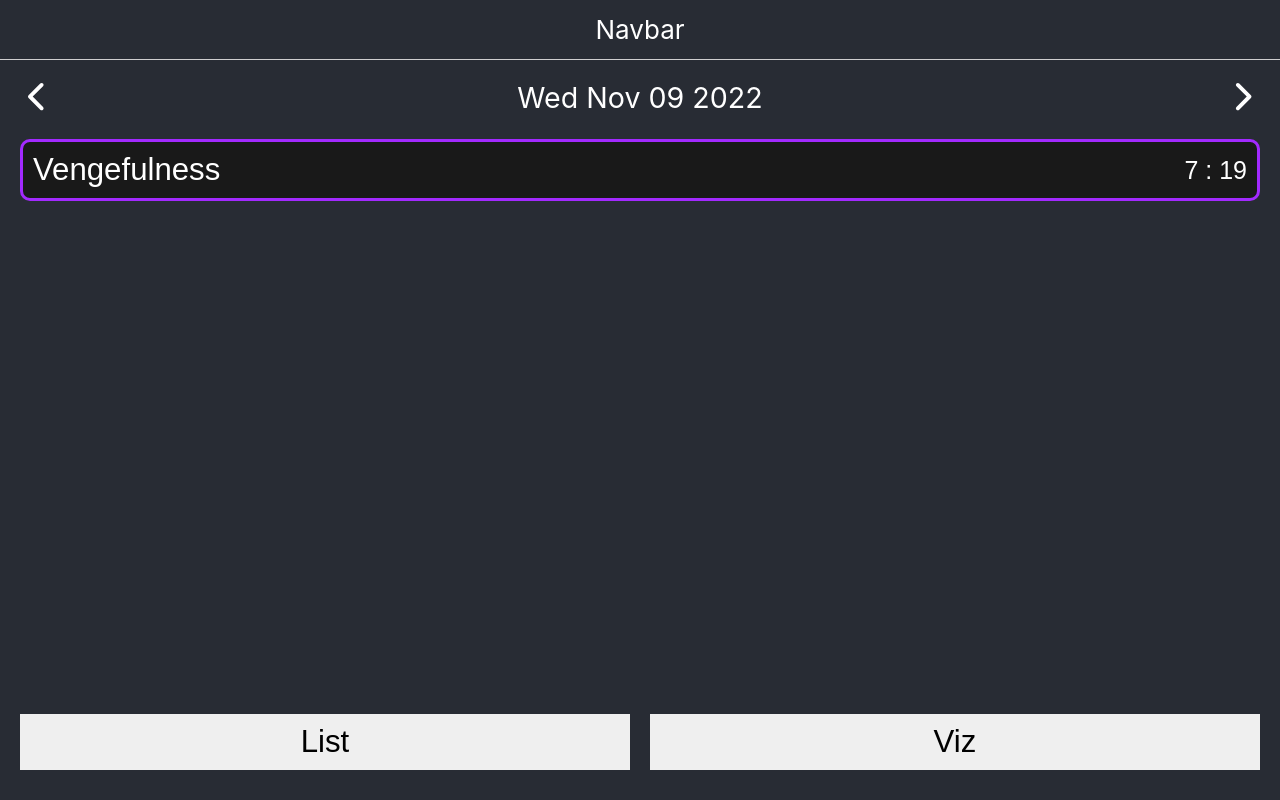
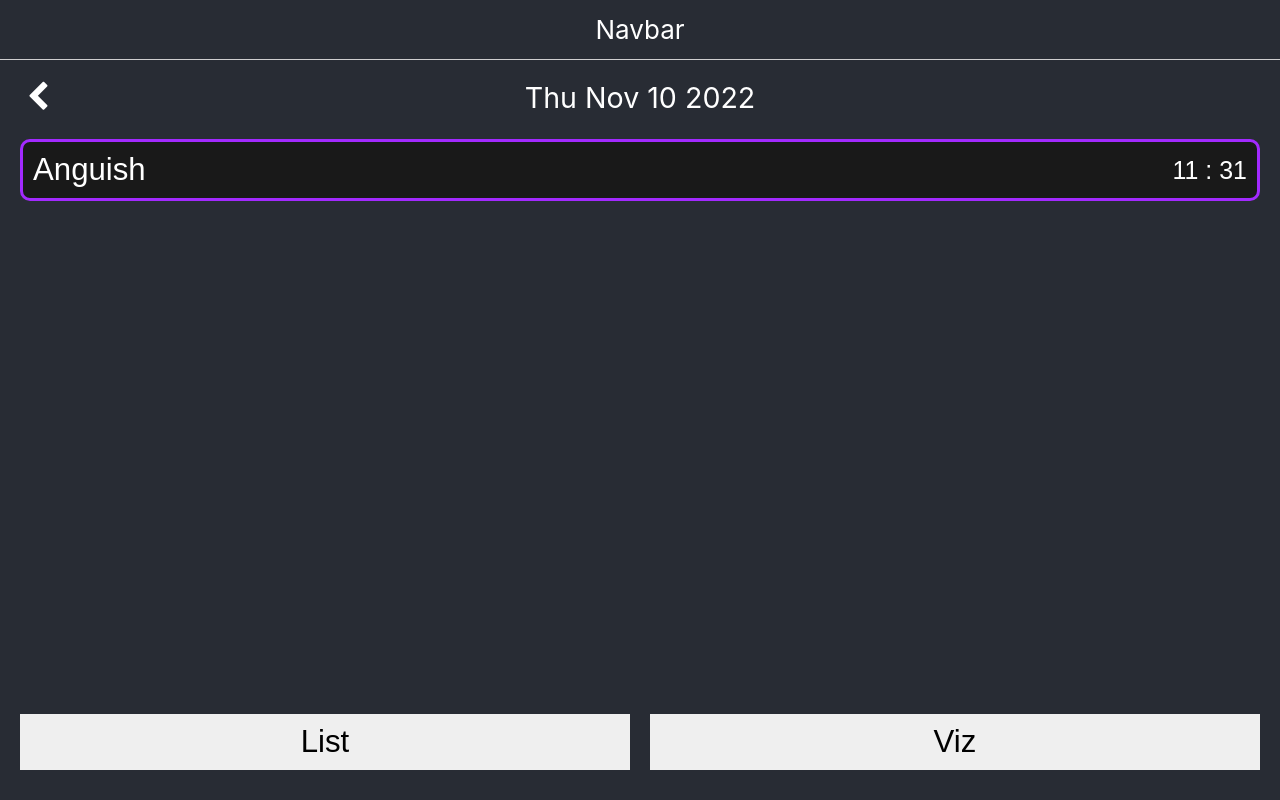
Before and after one commit to AladinJmila/emotions-diary-frontend, a React (Create React App) app: page /inspector in a window 1280 px wide. Built offline with nearby package versions, Linux system fonts and the light colour scheme; data requests are answered from the project's data file.

Commit message:
Fixed OneDayViz and reverted to using font-awesome 4.7

```diff
--- a/data/db.json
+++ b/data/db.json
@@ -301,6 +301,20 @@
       "intensity": "8",
       "date": "2022-11-09T07:19:18.986Z",
       "color": "#191919"
+    },
+    {
+      "id": "dgy18gd3",
+      "emotion": {
+        "id": "S1",
+        "categoryId": "3",
+        "name": "Anguish",
+        "description": "Intense sadness of suffering.",
+        "posNeg": 1
+      },
+      "trigger": "A listener indicated an asynchronous response by returning true, but the message channel closed before a response was received",
+      "intensity": "9",
+      "date": "2022-11-10T11:31:35.339Z",
+      "color": "#191919"
     }
   ]
 }
--- a/package.json
+++ b/package.json
@@ -3,15 +3,12 @@
   "version": "0.1.0",
   "private": true,
   "dependencies": {
-    "@fortawesome/fontawesome-svg-core": "^6.2.0",
-    "@fortawesome/free-regular-svg-icons": "^6.2.0",
-    "@fortawesome/free-solid-svg-icons": "^6.2.0",
-    "@fortawesome/react-fontawesome": "^0.2.0",
     "@testing-library/jest-dom": "^5.16.5",
     "@testing-library/react": "^13.4.0",
     "@testing-library/user-event": "^13.5.0",
     "axios": "^1.1.3",
     "d3": "^6.7.0",
+    "font-awesome": "^4.7.0",
     "react": "^18.2.0",
     "react-dom": "^18.2.0",
     "react-router-dom": "^6.3.0",
--- a/src/components/DaysNav.css
+++ b/src/components/DaysNav.css
@@ -9,7 +9,6 @@ div.days-nav button {
   border: none;
   width: 36px;
   height: 36px;
-  border-radius: 50%;
   margin: 0;
   padding: 0;
   color: white;
--- a/src/components/DaysNav.jsx
+++ b/src/components/DaysNav.jsx
@@ -1,32 +1,29 @@
-import { FontAwesomeIcon } from '@fortawesome/react-fontawesome';
-import { library } from '@fortawesome/fontawesome-svg-core';
-import {
-  faChevronLeft,
-  faChevronRight,
-} from '@fortawesome/free-solid-svg-icons';
 import './DaysNav.css';
 
-library.add(faChevronLeft, faChevronRight);
+function DaysNav({ paginated, currentPage, pageIndex, setPageIndex }) {
+  const hasPrevPage = pageIndex < paginated.length - 1;
+  const hasNextPage = pageIndex > 0;
 
-function DaysNav({ paginated, currentPage, pageIndex, setPageIndex }) {
   return (
     <div className='days-nav'>
       <button
+        style={{ visibility: hasPrevPage ? 'visible' : 'hidden' }}
         onClick={() => {
-          if (pageIndex < paginated.length - 1) setPageIndex(pageIndex + 1);
+          if (hasPrevPage) setPageIndex(pageIndex + 1);
         }}
       >
-        <FontAwesomeIcon icon='fa-solid fa-chevron-left' />
+        <i className='fa fa-chevron-left' />
       </button>
       <span className='date'>
         {currentPage && new Date(currentPage[0]?.date).toDateString()}
       </span>
       <button
+        style={{ visibility: hasNextPage ? 'visible' : 'hidden' }}
         onClick={() => {
-          if (pageIndex > 0) setPageIndex(pageIndex - 1);
+          if (hasNextPage) setPageIndex(pageIndex - 1);
         }}
       >
-        <FontAwesomeIcon icon='fa-solid fa-chevron-right' />
+        <i className='fa fa-chevron-right' />
       </button>
     </div>
   );
--- a/src/components/EmoStatesList.jsx
+++ b/src/components/EmoStatesList.jsx
@@ -1,64 +1,15 @@
-import { useEffect, useState } from 'react';
-import { useEmoStates } from '../hooks/useEmoStates';
 import DaysNav from './DaysNav';
 import EmoState from './EmoState';
 import './EmoStatesList.css';
 
-function EmoStatesList() {
-  const { emoStates, loadEmoStates } = useEmoStates();
-  const [paginated, setPaginated] = useState(null);
-  const [currentPage, setCurrentPage] = useState([]);
-  const [pageIndex, setPageIndex] = useState(0);
-
-  useEffect(() => {
-    !emoStates.length && loadEmoStates();
-    if (emoStates.length) {
-      setPaginated(paginate(emoStates));
-      setCurrentPage(paginate(emoStates)[pageIndex]);
-    }
-  }, [emoStates, pageIndex]);
-
-  function paginate() {
-    const paginated = [];
-    let dayIndex = 0;
-
-    for (let i = emoStates.length - 1; i >= 1; i--) {
-      const current = emoStates[i];
-      const prev = emoStates[i - 1];
-      const currentDate = new Date(current.date);
-      const prevDate = new Date(prev.date);
-
-      if (!paginated[dayIndex]) paginated[dayIndex] = [];
-      paginated[dayIndex].push(emoStates[i]);
-
-      if (
-        currentDate.getDate() === prevDate.getDate() &&
-        currentDate.getMonth() === prevDate.getMonth() &&
-        currentDate.getFullYear() === prevDate.getFullYear()
-      ) {
-        continue;
-      } else {
-        dayIndex++;
-      }
-    }
-    return paginated;
-  }
-
+function EmoStatesList({ paginated, currentPage, pageIndex, setPageIndex }) {
   return (
     <div className='emo-states-container'>
       {paginated && (
-        <>
-          <DaysNav
-            paginated={paginated}
-            currentPage={currentPage}
-            pageIndex={pageIndex}
-            setPageIndex={setPageIndex}
-          />
-          <ul>
-            {currentPage &&
-              currentPage.map(emos => <EmoState key={emos.id} emos={emos} />)}
-          </ul>
-        </>
+        <ul>
+          {currentPage &&
+            currentPage.map(emos => <EmoState key={emos.id} emos={emos} />)}
+        </ul>
       )}
     </div>
   );
--- a/src/components/OneDayViz.jsx
+++ b/src/components/OneDayViz.jsx
@@ -1,25 +1,23 @@
 import * as d3 from 'd3';
-import { useEffect } from 'react';
-import { useEmoStates } from '../hooks/useEmoStates';
+import { useRef, useEffect } from 'react';
 import { shadesOfGrey } from '../utilities/helpers';
+import DaysNav from './DaysNav';
 
-function OneDayViz() {
-  const { emoStates, loadEmoStates } = useEmoStates();
+function OneDayViz({ paginated, currentPage, pageIndex, setPageIndex }) {
+  const children = useRef(null);
 
   useEffect(() => {
-    !emoStates.length && loadEmoStates();
-    genGraph();
-  }, []);
-
-  const children = emoStates.map(emos => ({
-    name: emos.emotion.name,
-    value: emos.intensity * 1000,
-    color: emos.color,
-  }));
+    children.current = currentPage.map(emos => ({
+      name: emos.emotion.name,
+      value: emos.intensity * 1000,
+      color: emos.color,
+    }));
+    genGraph(children.current);
+  }, [currentPage, pageIndex, children]);
 
   const verticalSpacing = 1;
 
-  const genGraph = () => {
+  const genGraph = children => {
     const data = {
       name: 'cluster',
       children,
@@ -40,6 +38,7 @@ function OneDayViz() {
     let focus = root;
     let view;
 
+    d3.select('svg').remove();
     d3.select('svg').remove();
 
     const svg = d3
@@ -178,7 +177,7 @@ function OneDayViz() {
     return svg.node();
   };
 
-  return <div id='svg'></div>;
+  return <>{children && <div id='svg'></div>}</>;
 }
 
 export default OneDayViz;
--- a/src/index.js
+++ b/src/index.js
@@ -1,8 +1,9 @@
 import React from 'react';
 import ReactDOM from 'react-dom/client';
-import './index.css';
 import App from './App';
 import reportWebVitals from './reportWebVitals';
+import './index.css';
+import 'font-awesome/css/font-awesome.css';
 
 const root = ReactDOM.createRoot(document.getElementById('root'));
 root.render(
--- a/src/pages/Inspector.jsx
+++ b/src/pages/Inspector.jsx
@@ -1,16 +1,78 @@
-import { useState } from 'react';
+import { useState, useEffect } from 'react';
+import { useEmoStates } from '../hooks/useEmoStates';
 import EmoStatesList from '../components/EmoStatesList';
 import OneDayViz from '../components/OneDayViz';
+import DaysNav from '../components/DaysNav';
 import './Inspector.css';
 
 const Inspector = () => {
   const [showEmotSate, setShowEmoState] = useState(true);
   const [showOneDatViz, setShwOneDayViz] = useState(false);
+  const { emoStates, loadEmoStates } = useEmoStates();
+  const [paginated, setPaginated] = useState(null);
+  const [currentPage, setCurrentPage] = useState(null);
+  const [pageIndex, setPageIndex] = useState(0);
+
+  useEffect(() => {
+    !emoStates.length && loadEmoStates();
+    if (emoStates.length) {
+      setPaginated(paginate(emoStates));
+      setCurrentPage(paginate(emoStates)[pageIndex]);
+    }
+  }, [emoStates, pageIndex]);
+
+  function paginate() {
+    const paginated = [];
+    let dayIndex = 0;
+
+    for (let i = emoStates.length - 1; i >= 1; i--) {
+      const current = emoStates[i];
+      const prev = emoStates[i - 1];
+      const currentDate = new Date(current.date);
+      const prevDate = new Date(prev.date);
+
+      if (!paginated[dayIndex]) paginated[dayIndex] = [];
+      paginated[dayIndex].push(emoStates[i]);
+
+      if (
+        currentDate.getDate() === prevDate.getDate() &&
+        currentDate.getMonth() === prevDate.getMonth() &&
+        currentDate.getFullYear() === prevDate.getFullYear()
+      ) {
+        continue;
+      } else {
+        dayIndex++;
+      }
+    }
+    return paginated;
+  }
 
   return (
     <div className='inspector'>
-      {showEmotSate && <EmoStatesList />}
-      {showOneDatViz && <OneDayViz />}
+      {paginated && (
+        <DaysNav
+          paginated={paginated}
+          currentPage={currentPage}
+          pageIndex={pageIndex}
+          setPageIndex={setPageIndex}
+        />
+      )}
+      {showEmotSate && (
+        <EmoStatesList
+          paginated={paginated}
+          currentPage={currentPage}
+          pageIndex={pageIndex}
+          setPageIndex={setPageIndex}
+        />
+      )}
+      {showOneDatViz && (
+        <OneDayViz
+          paginated={paginated}
+          currentPage={currentPage}
+          pageIndex={pageIndex}
+          setPageIndex={setPageIndex}
+        />
+      )}
       <div className='buttons bottom'>
         <button
           onClick={() => {
```
Also changed, not shown: 1 other file (tests, documents, lock files or other folders).
